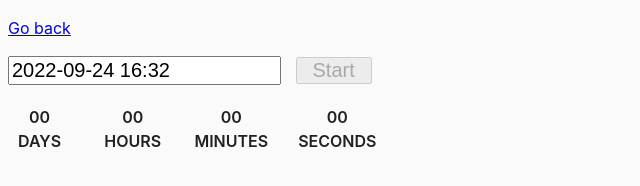
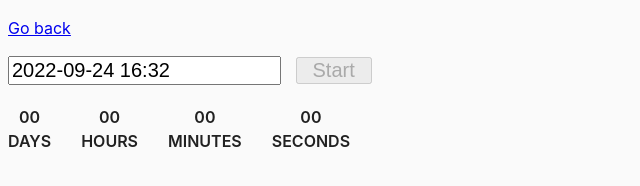
Before and after one commit to KononovAlexander/goit-js-hw-09, a website built with Parcel: page src/02-timer.html in a window 1280 px wide. Shown: the whole page, without its empty margins (0-640 px from the left). Built offline with nearby package versions, Linux system fonts and the light colour scheme.

Commit message:
styles are updated

```diff
--- a/src/css/common.css
+++ b/src/css/common.css
@@ -32,7 +32,7 @@ button {
 
 }
 .field {
-  flex-basis: 5%;
+  flex-basis:3%;
   text-align: center;
 }
 .field:not(:first-child){
```
